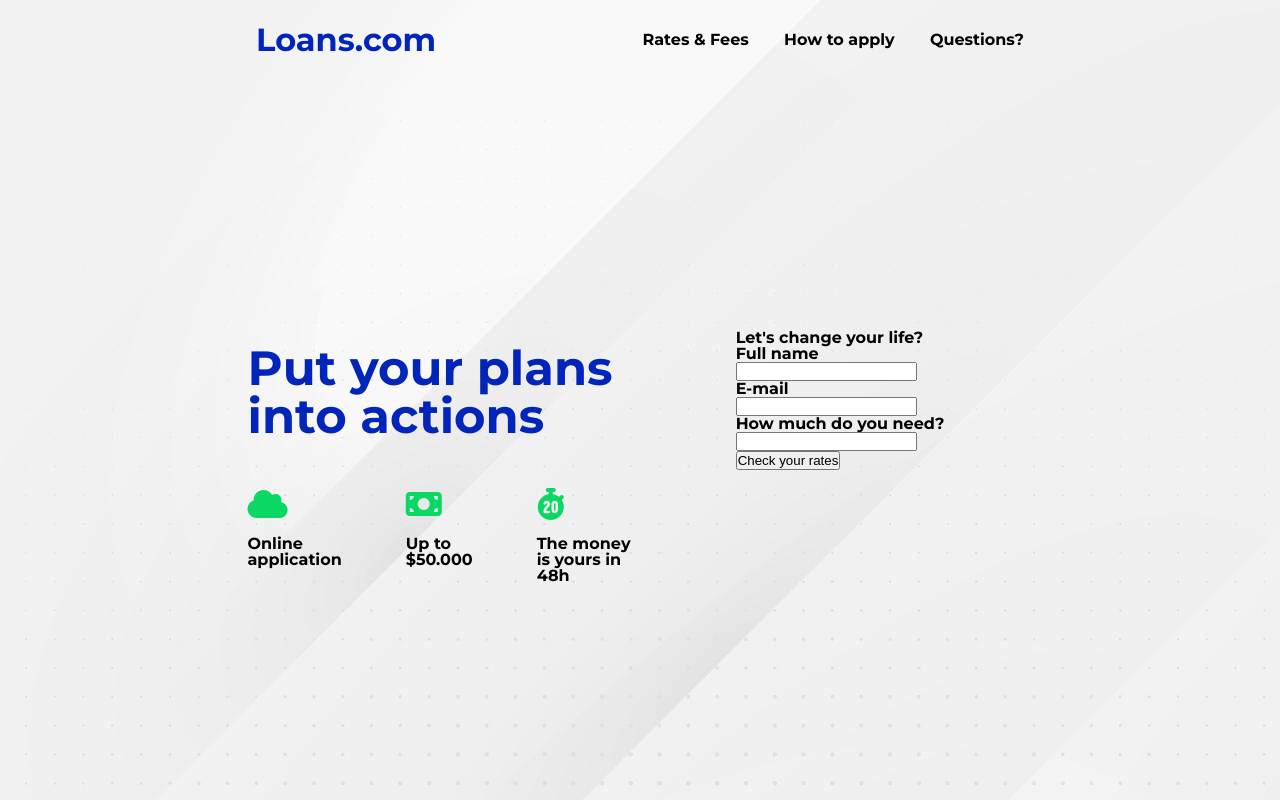
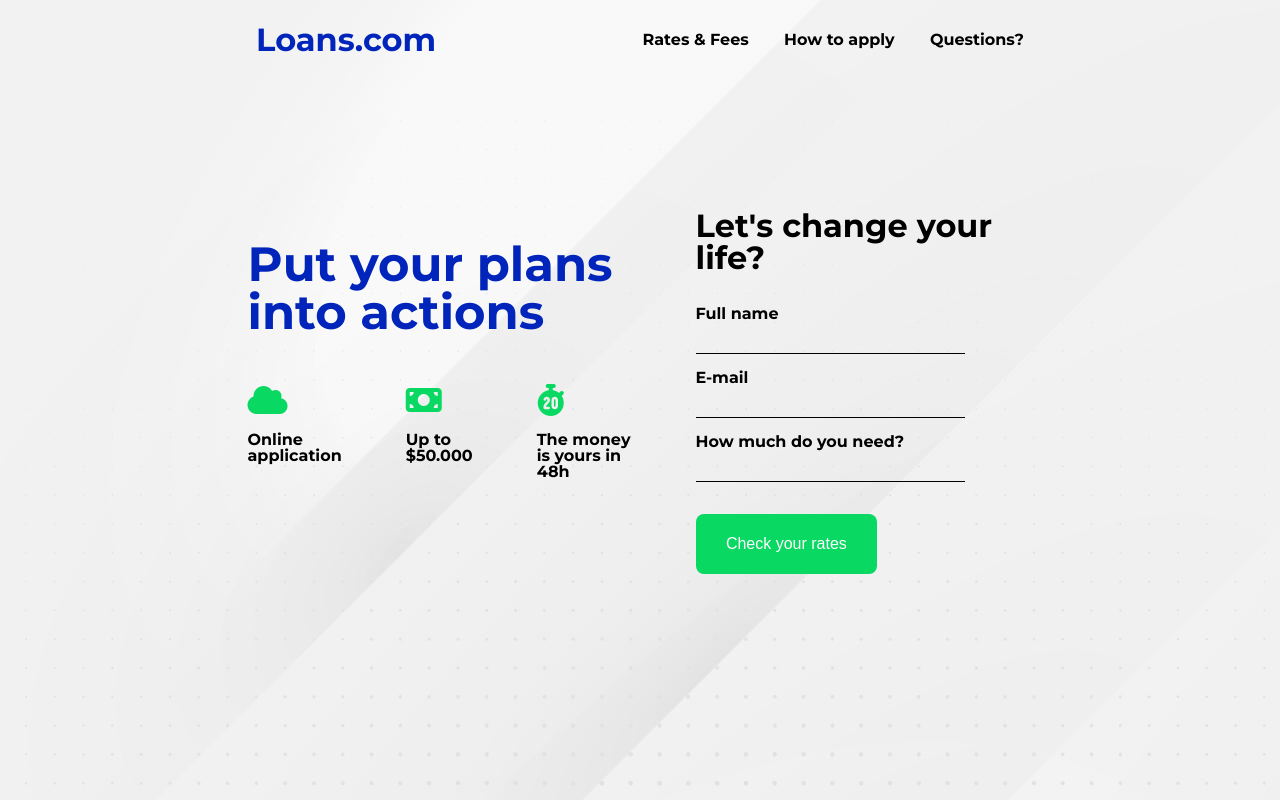
Before and after one commit to martiusx/Loans, a website: page side/index.html in a window 1280 px wide. Drawn offline with Linux system fonts and the light colour scheme.

Commit message:
added form style

```diff
--- a/side/index.html
+++ b/side/index.html
@@ -55,7 +55,7 @@
         <div class="col-md-6 is-middle actions">
           <main class="is-middle column">
             <div class="actions__title">Put your plans into actions</div>
-            <div class="actions__plans">
+            <div class="actions__plans ">
               <ul>
                 <li><i class="fas fa-solid fa-cloud"></i></li>
                 <li>Online application</li>
@@ -80,7 +80,7 @@
             How much do you need? <br />
             <input type="number" id="number" /> <br />
 
-            <input type="submit" value="Check your rates" />
+            <input type="submit" class="button" value="Check your rates" />
           </form>
         </div>
       </main>
--- a/side/scss/elements/_actions.scss
+++ b/side/scss/elements/_actions.scss
@@ -2,6 +2,10 @@
   margin-top: 13rem;
   margin-bottom: 5rem;
   padding: 2rem 1rem;
+
+  @media screen and(min-width:768px) {
+    margin-top: 0;
+  }
 
   .actions__title {
     font-size: 3rem;
--- /dev/null
+++ b/side/scss/elements/_button.scss
@@ -0,0 +1,9 @@
+.button {
+  background-color: $accent-color;
+  border: none;
+  border-radius: 8px;
+  width: auto;
+  padding: 1.3rem 1.9rem;
+  color: white;
+  font-size: 1rem;
+}
--- /dev/null
+++ b/side/scss/elements/_form.scss
@@ -0,0 +1,14 @@
+form {
+  padding-left: 3rem;
+  .form__title {
+    font-size: 2rem;
+    margin-bottom: 2rem;
+  }
+  input {
+    margin: 1rem 0;
+    border: none;
+    border-bottom: 1px solid black;
+    background-color: transparent;
+    width: 80%;
+  }
+}
--- a/side/scss/main.scss
+++ b/side/scss/main.scss
@@ -14,3 +14,5 @@
 @import "./elements/hamburger";
 @import "./elements/mobile-menu";
 @import "./elements/actions";
+@import "./elements/form";
+@import "./elements/button";
```
Also changed, not shown: side/css/main.css, 1 other file.
